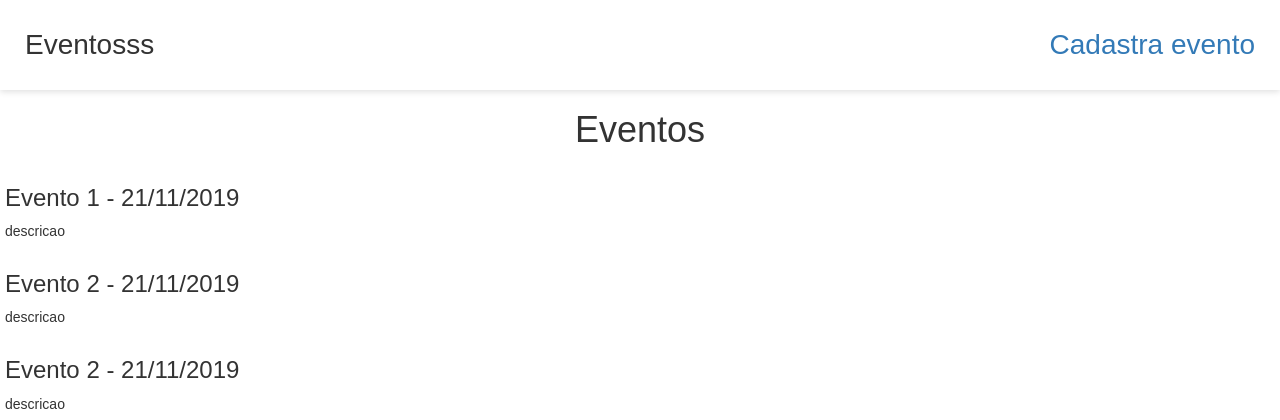
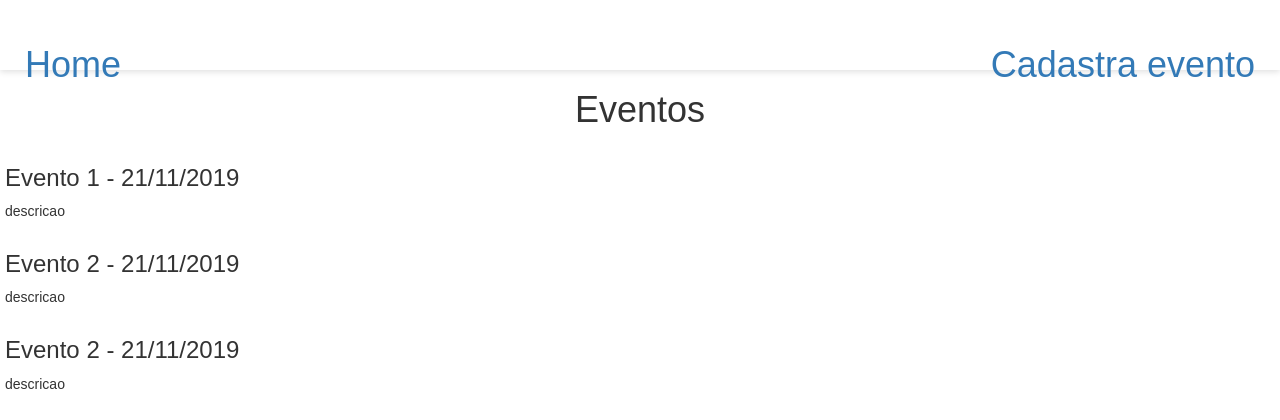
Before and after one commit to gustavorodi/Projeto_de_micro_servicos, a Flask app: page / in a window 1280 px wide. Shown: the top 420 px of the page. Run offline with Flask 2, Linux system fonts and the light colour scheme; some libraries are stand-ins or nearby versions; some web fonts are replaced.

Commit message:
Melhorias parte 2

```diff
--- a/app/templates/header.html
+++ b/app/templates/header.html
@@ -1,6 +1,7 @@
 <header>
     <div class="header">
-        Eventosss
+        <h1> <h1>
+        <a  class="float-left" href="{{ url_for('index') }}">Home</a>
         <a  class="float-right" href="{{ url_for('formulario_evento') }}">Cadastra evento</a>
     </div>
 </header>
```
